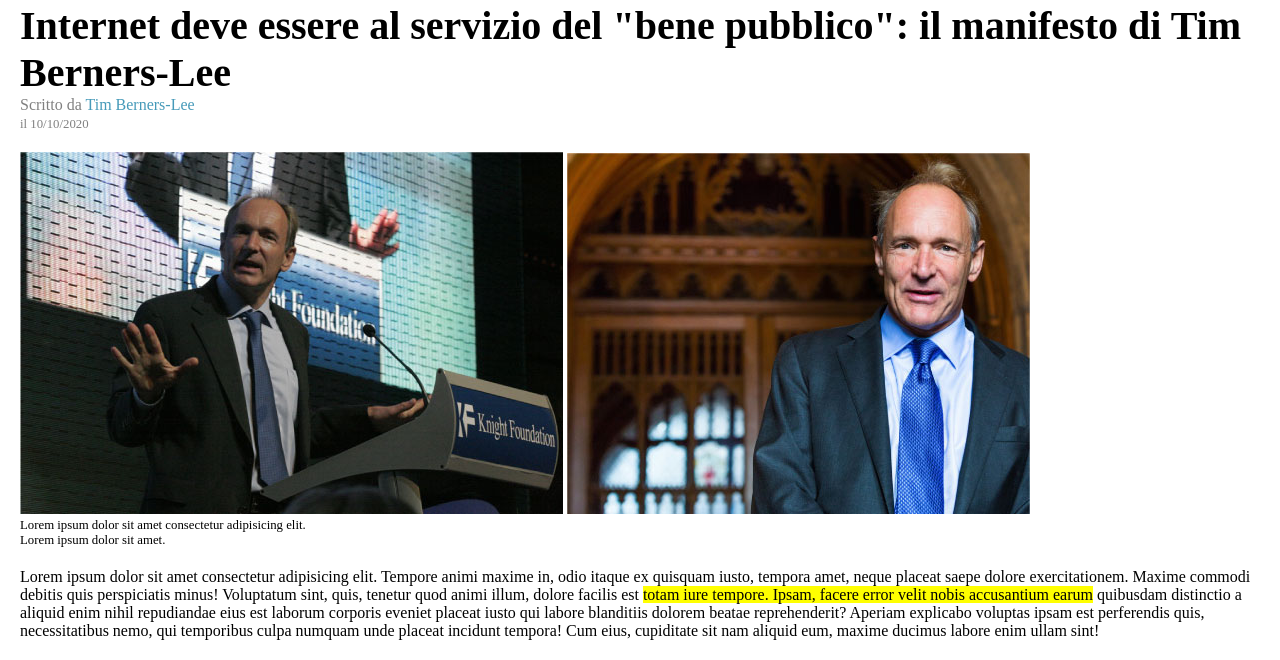
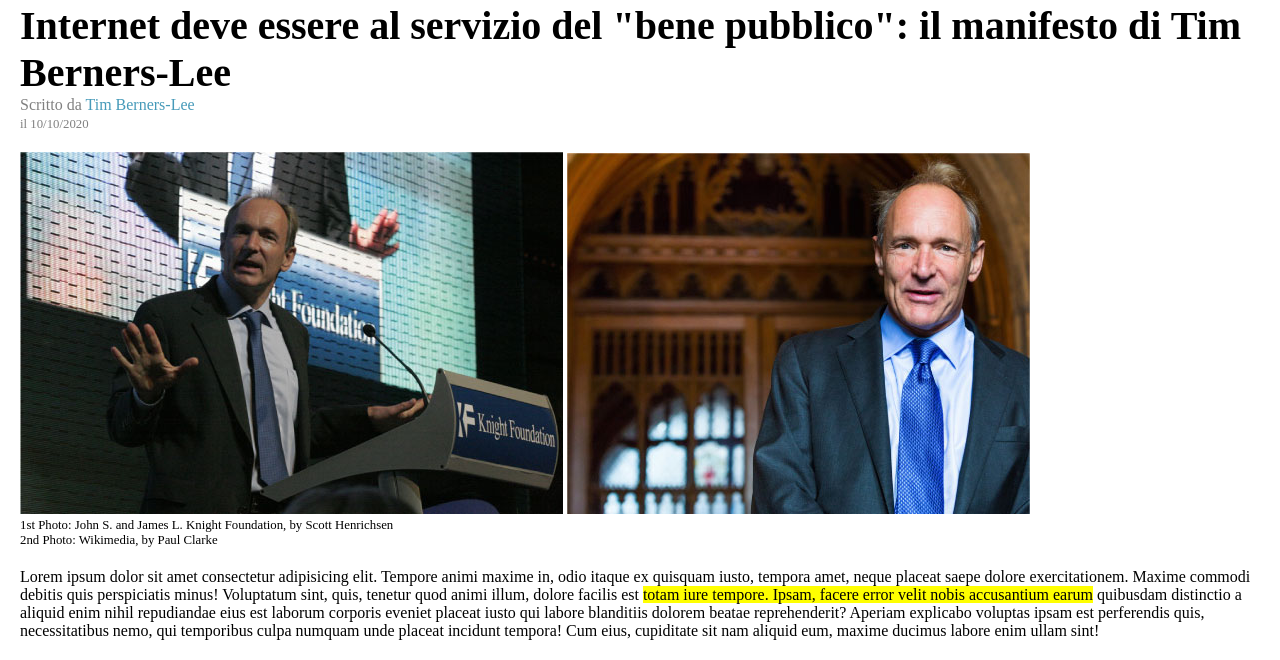
Before and after one commit to Pierluigi97/html-css-booleaner, a plain HTML site: page index.html in a window 1280 px wide. Shown: the part 113-773 px from the top of the page. Drawn offline with Linux system fonts and the light colour scheme.

Commit message:
[rename] caption

```diff
--- a/index.html
+++ b/index.html
@@ -27,8 +27,8 @@
         <img src="./img/tim-2.jpg" alt="Tim foto 2">
       </div>
       <p class="caption">
-        Lorem ipsum dolor sit amet consectetur adipisicing elit. <br>
-        Lorem ipsum dolor sit amet.
+         1st Photo: John S. and James L. Knight Foundation, by Scott Henrichsen<br>
+        2nd Photo: Wikimedia, by Paul Clarke
       </p>
     </section>
     <!--/top-->
```
